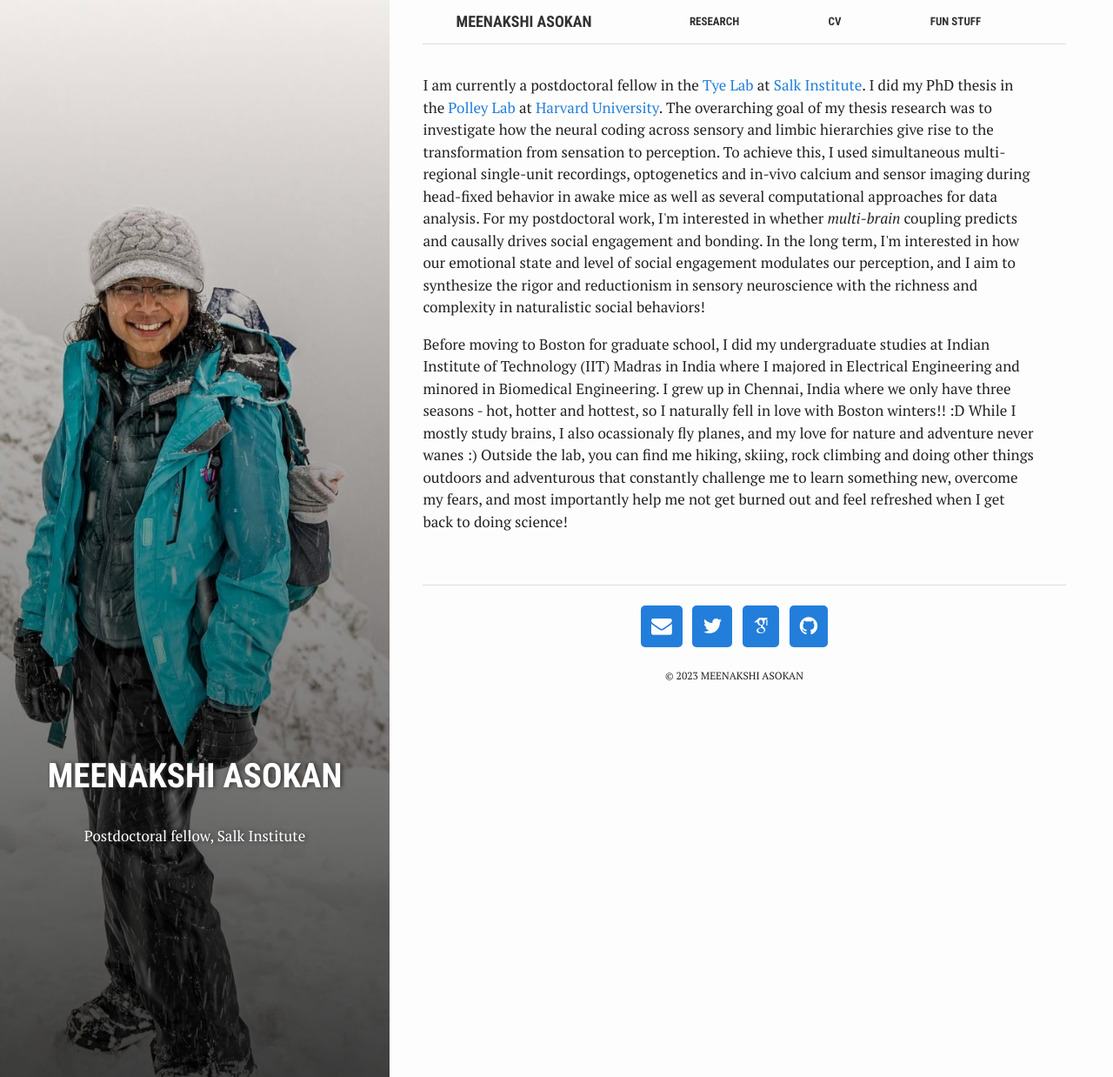
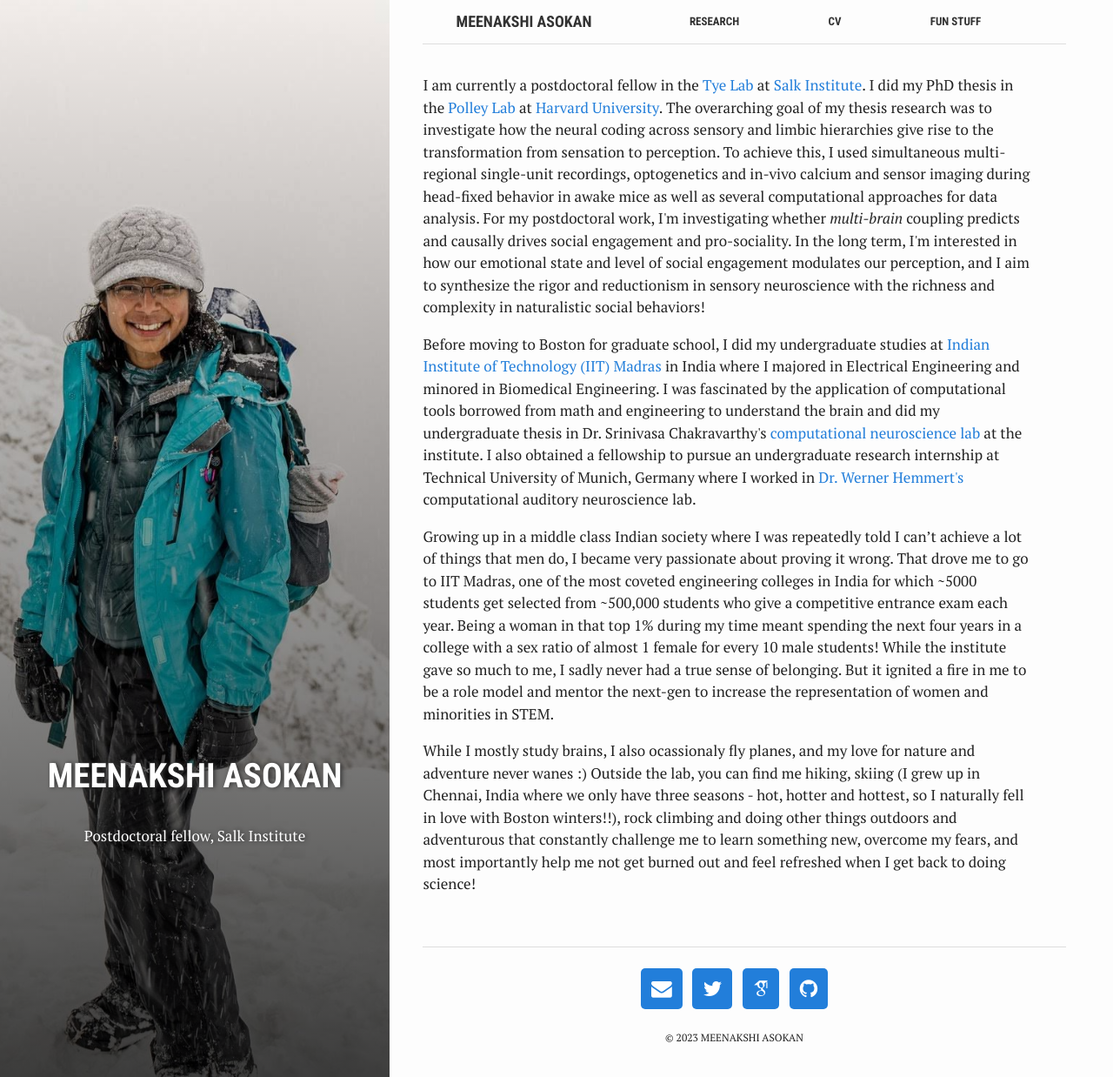
Before and after one commit to Meenakshi-Asokan/Meenakshi-Asokan.github.io, a Jekyll site: the page built from index.html, in a window 1280 px wide and 1238 px high. Shown: the whole window at 87% size. Built offline with Jekyll 4.4.1, drawn with Linux system fonts in a browser that asks for light colours; nearby versions of some CDN libraries; some web fonts are replaced; library files that are not in the unit come from our copies.

Commit message:
Update index.html

```diff
--- a/index.html
+++ b/index.html
@@ -13,18 +13,29 @@ summary: "Postdoctoral fellow, Salk Institute"
   The overarching goal of my thesis research was to investigate how the neural coding across
   sensory and limbic hierarchies give rise to the transformation from sensation to perception. To achieve this,
   I used simultaneous multi-regional single-unit recordings, optogenetics and in-vivo calcium and sensor imaging during head-fixed behavior in awake mice as well as
-  several computational approaches for data analysis. For my postdoctoral work, I'm interested in whether <i>multi-brain</i> coupling predicts and causally drives social engagement and bonding.
+  several computational approaches for data analysis. For my postdoctoral work, I'm investigating whether <i>multi-brain</i> coupling predicts and causally drives social engagement and pro-sociality.
   In the long term, I'm interested in how our emotional state and level of social engagement modulates our perception, and
   I aim to synthesize the rigor and reductionism in sensory neuroscience with the richness and complexity in naturalistic social behaviors!
-
 </p>
 <p>
-  Before moving to Boston for graduate school, I did my undergraduate studies at Indian Institute of Technology (IIT) Madras
-  in India where I majored in Electrical Engineering and minored in Biomedical Engineering. I grew up in Chennai, India where we only have three
-  seasons - hot, hotter and hottest, so I naturally fell in love with Boston winters!! :D
+  Before moving to Boston for graduate school, I did my undergraduate studies at <a href = "https://www.iitm.ac.in/">Indian Institute of Technology (IIT) Madras</a>
+  in India where I majored in Electrical Engineering and minored in Biomedical Engineering. I was fascinated by the application
+  of computational tools borrowed from math and engineering to understand the brain and did my undergraduate thesis
+  in Dr. Srinivasa Chakravarthy's <a href = "https://biotech.iitm.ac.in/Faculty/CNS_LAB/home.html"> computational neuroscience lab</a> at the institute. I also obtained a fellowship to
+  pursue an undergraduate research internship at Technical University of Munich, Germany where I worked in <a href = "https://www.professoren.tum.de/en/hemmert-werner">Dr. Werner Hemmert's</a>
+  computational auditory neuroscience lab.
+</p>
+<p>
+  Growing up in a middle class Indian society where I was repeatedly told I can’t achieve a lot of things that men do,
+  I became very passionate about proving it wrong. That drove me to go to IIT Madras, one of the most coveted engineering colleges in India
+  for which ~5000 students get selected from ~500,000 students who give a competitive entrance exam each year. Being a woman in that top 1% during my time meant
+  spending the next four years in a college with a sex ratio of almost 1 female for every 10 male students! While the institute gave so much to me, I sadly never had a true sense of belonging.
+  But it ignited a fire in me to be a role model and mentor the next-gen to increase the representation of women and minorities in STEM.
+</p>
+<p>
   While I mostly study brains, I also ocassionaly fly planes, and my love for nature and adventure never wanes :) Outside the lab,
-  you can find me hiking, skiing, rock climbing and doing other things outdoors and adventurous
+  you can find me hiking, skiing (I grew up in Chennai, India where we only have three
+  seasons - hot, hotter and hottest, so I naturally fell in love with Boston winters!!), rock climbing and doing other things outdoors and adventurous
   that constantly challenge me to learn something new, overcome my fears, and most importantly
   help me not get burned out and feel refreshed when I get back to doing science!
-
 </p>
```
